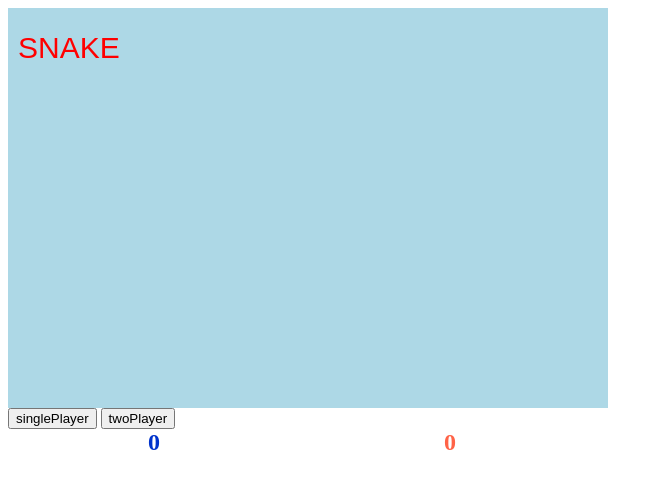
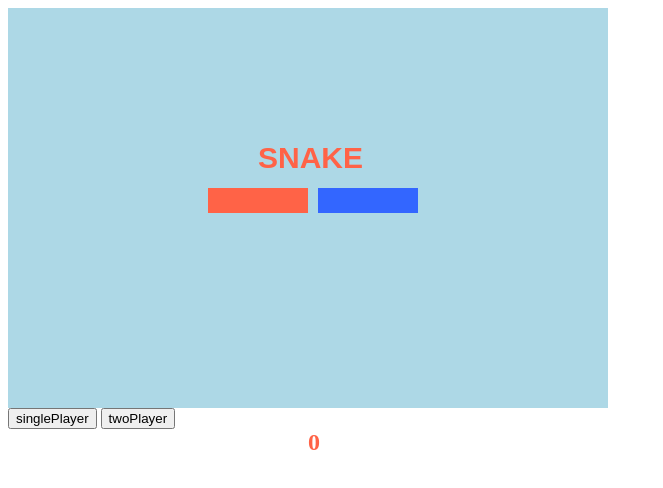
Before and after one commit to omgunis/snake, a plain HTML site: page index.html in a window 1280 px wide. Shown: the whole page, without its empty margins (0-663 px from the left). Drawn offline with Linux system fonts and the light colour scheme.

Commit message:
working on menu

```diff
--- a/index.html
+++ b/index.html
@@ -11,9 +11,7 @@
     <script src='main.js'></script>
     <button id="singlePlayer" type="button" name="button">singlePlayer</button>
     <button id="twoPlayer" type="button" name="button">twoPlayer</button>
-
   </br>
-    <div id="scorePlayer2">0</div>
-    <div id="scorePlayer1">0</div>
+    <div id="score">0</div>
   </body>
 </html>
--- a/main.js
+++ b/main.js
@@ -5,8 +5,7 @@ $(function(){
   var h = canvas.height;
   var FPS = 100; //snakeArray moves every update, not speed
   var speed = 1; //if speed is more than one, spaces are created between snakeArray
-  var p1score = 0;
-  var p2score = 0;
+  var score = 0;
   var twoPlayer = false;
   var direction1;//default direction
   var direction2 = 'down';
@@ -14,20 +13,39 @@ $(function(){
   var snakeArray; //array of cells that make the snake
   var snakeArray2;
   var food;
+  var textPos = 0;
 
   function start(){
-    ctx.font = "30px Arial";
-    ctx.fillStyle = "red";
-    ctx.fillText("SNAKE",10,50);
+    var animText = setInterval(textAnim, 60);
+      //SNAKE animation
+      function textAnim(){
+        clear();
+        textPos += 10;
+        if(textPos > 150){
+          clearInterval(animText);
+        }
+        ctx.font = "800 30px Arial";
+        ctx.fillStyle = "tomato";
+        ctx.fillText("SNAKE",250,textPos);
+
+        ctx.fillStyle = "tomato";
+        var single =  new rect(200, 180, 100,25);
+
+        ctx.fillStyle = "#3366FF";
+        var double =  new rect(310, 180, 100,25);
+      }
+
     var singlePlayer = document.querySelector("#singlePlayer");
     singlePlayer.addEventListener('click', function(){
       twoPlayer = false;
       singlePlayerinit();
+      clearInterval(animText);
     });
     twoPlayer = document.querySelector("#twoPlayer");
     twoPlayer.addEventListener('click', function(){
       twoPlayer = true;
       twoPlayerinit();
+      clearInterval(animText);
     });
   }
   start();
@@ -54,8 +72,7 @@ $(function(){
     create_snake1();
     createFood();
     direction1 = 'up';
-    p1score = 0;
-    p2score = 0;
+    score = 0;
     return update = setInterval(draw, FPS);//updates screen every 10 milliseconds creating illusion of movement
   }
   //runs if two player is selected in start
@@ -64,9 +81,7 @@ $(function(){
     createFood();
     direction1 = 'up';
     direction2 = 'up';
-    p1score = 0;
-    p2score = 0;
-    return update = setInterval(draw, 1000/FPS);//updates screen every 10 milliseconds creating illusion of movement
+    return update = setInterval(draw, FPS);//updates screen every 10 milliseconds creating illusion of movement
   }
   //Creates rectangles
   function rect(x,y,w,h) {
@@ -80,7 +95,7 @@ $(function(){
     food  = {
       x: Math.round((Math.random() * w)/10) * 10, //random x position for food
       y: Math.round((Math.random() * h)/10) * 10,
-      color: "rgb(255, 255, 102)"
+      color: "#FFFF99"
     };
   }
 
@@ -132,7 +147,12 @@ $(function(){
     if (nx >= w/10 || nx < 0 || ny >= h/10 || ny < 0 || checkCollision(nx, ny, snakeArray)){
       console.log("DEAD");
       clearInterval(update); //stops animation
-      alert('BLUE WINS!');
+      if(twoPlayer == true){
+        alert('BLUE WINS!');
+      }
+      else {
+        alert("OW");
+      }
     }
 
     //draw food
@@ -147,8 +167,8 @@ $(function(){
         y: ny
       }
       createFood();
-      p1score += 1;
-      document.getElementById("scorePlayer1").innerHTML = p1score;
+      score += 1;
+      document.getElementById("scorePlayer1").innerHTML = score;
       console.log('touch');
     }
     else {
@@ -173,8 +193,6 @@ $(function(){
       if(player2.x <= food.x + 10 && player2.x >= food.x - 10&&
          player2.y <= food.y + 10 && player2.y >= food.y - 10){
         createFood();
-        p2score += 1;
-        document.getElementById("scorePlayer2").innerHTML = p2score;
         console.log('touch');
       }
     }
--- a/style.css
+++ b/style.css
@@ -1,22 +1,15 @@
 canvas {
   background-color: lightblue;
   display: block;
+  position: relative;
 }
 
-#scorePlayer1 {
+#score {
   color: tomato;
   font-size: 24px;
   font-weight: bold;
+  margin-left: 300px;
+  margin-right: 300px;
   display: inline-block;
-  padding-right: 140px;
-  padding-left: 140px;
+  position: absolute;
 }
-
-#scorePlayer2 {
-  color: #0033CC;
-  font-size: 24px;
-  font-weight: bold;
-  display: inline-block;
-  padding-right: 140px;
-  padding-left: 140px;
-}
```
